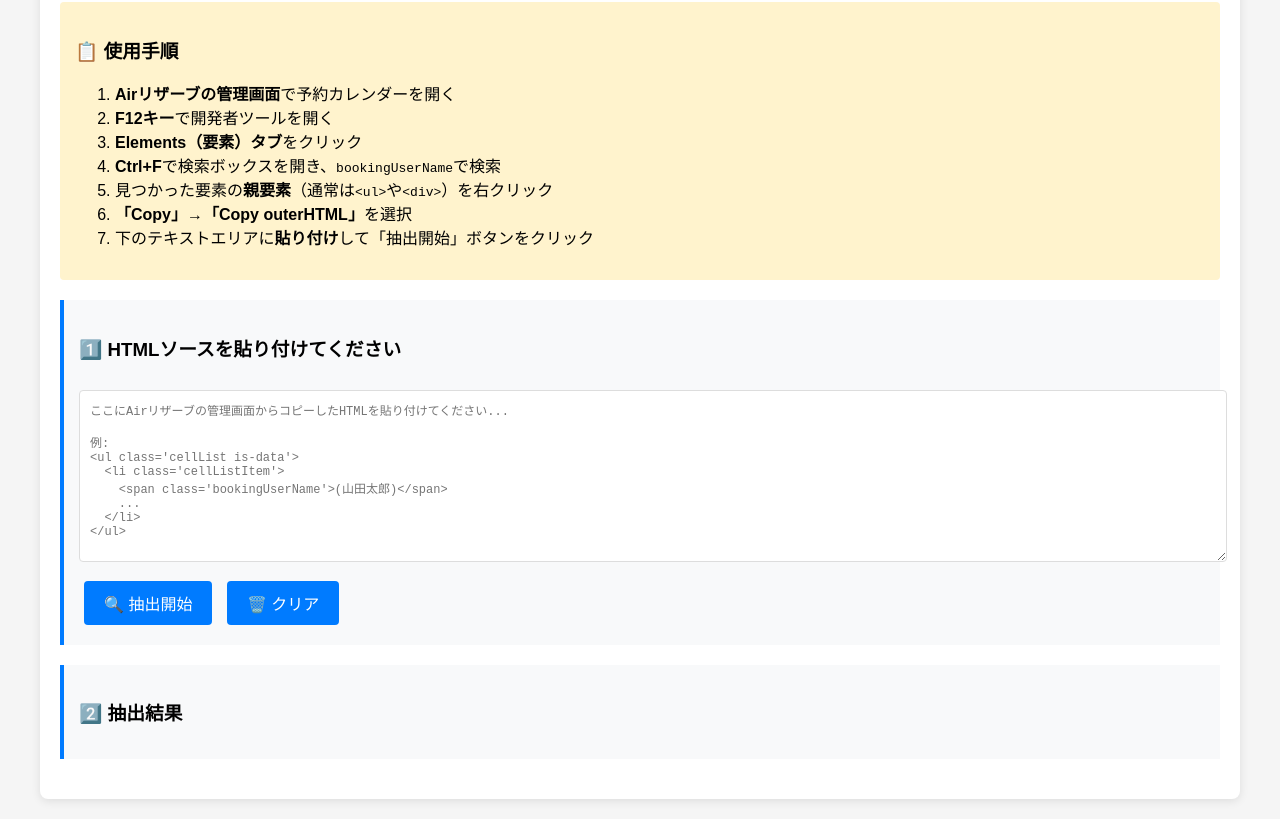
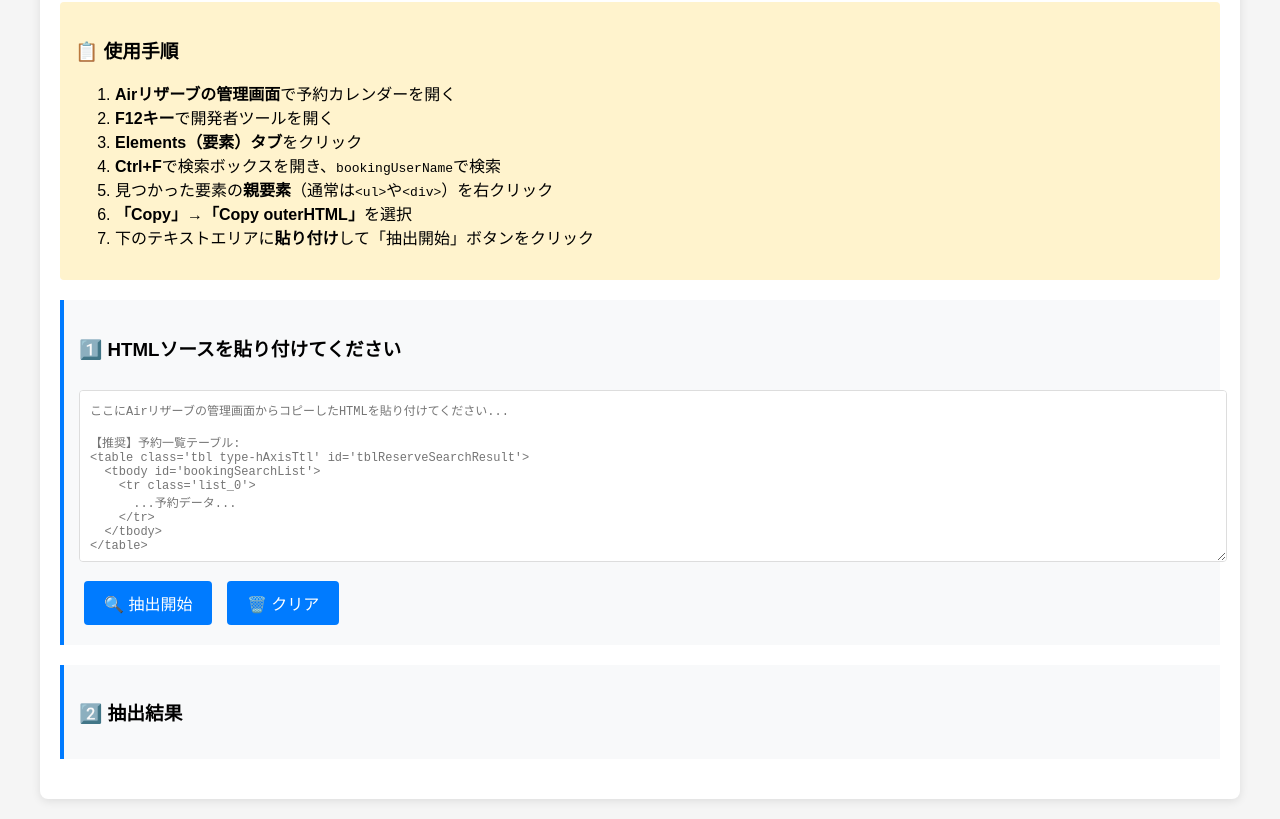
Before and after one commit to kohokai-web/airreserve-extractor, a plain HTML site: page index.html in a window 1280 px wide. Shown: the part 127-946 px from the top of the page. Drawn offline with Linux system fonts and the light colour scheme.

Commit message:
Update index.html

```diff
--- a/index.html
+++ b/index.html
@@ -104,13 +104,18 @@
             <h3>1️⃣ HTMLソースを貼り付けてください</h3>
             <textarea id="htmlInput" placeholder="ここにAirリザーブの管理画面からコピーしたHTMLを貼り付けてください...
 
-例:
-<ul class='cellList is-data'>
-  <li class='cellListItem'>
-    <span class='bookingUserName'>(山田太郎)</span>
-    ...
-  </li>
-</ul>"></textarea>
+【推奨】予約一覧テーブル:
+<table class='tbl type-hAxisTtl' id='tblReserveSearchResult'>
+  <tbody id='bookingSearchList'>
+    <tr class='list_0'>
+      ...予約データ...
+    </tr>
+  </tbody>
+</table>
+
+【他の形式】
+カレンダー: <ul class='cellList is-data'>...
+詳細画面: <section class='staffBookingDetailBalloon'>..."></textarea>
             <button onclick="extractNames()">🔍 抽出開始</button>
             <button onclick="clearInput()">🗑️ クリア</button>
         </div>
```
